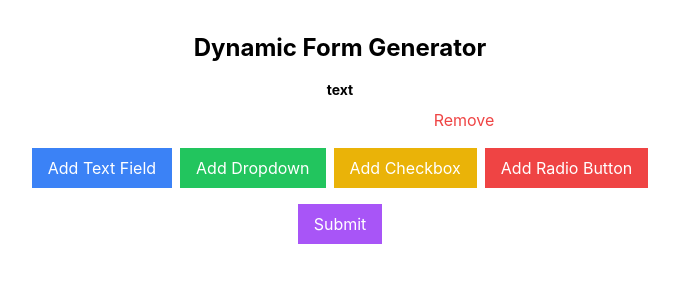
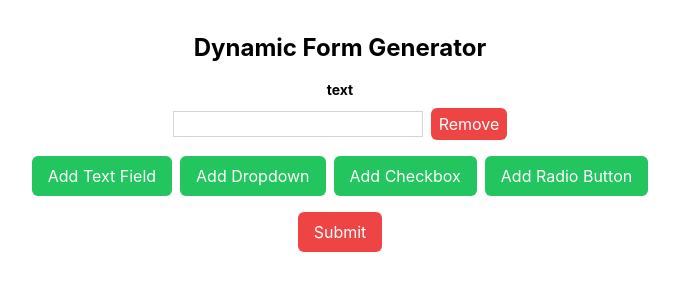
Before and after one commit to SamarthanandKamble/Dynamic-Form-Generator, a React (Create React App) app: page / in a window 1280 px wide. Both pictures are taken after a click on the button "Add Text Field". Shown: the top 300 px of the page, without its empty margins (300-979 px from the left). Built offline with nearby package versions, Linux system fonts and the light colour scheme.

Commit message:
code refactoring

```diff
--- a/src/components/Form.js
+++ b/src/components/Form.js
@@ -42,32 +42,32 @@ const Form = () => {
       ))}
       <div className="mb-4">
         <button
-          className="bg-blue-500 text-white px-4 py-2"
+          className="bg-green-500 text-white px-4 py-2 rounded-md"
           onClick={() => handleAddField("text")}
         >
           Add Text Field
         </button>
         <button
-          className="bg-green-500 text-white px-4 py-2 ml-2"
+          className="bg-green-500 text-white px-4 py-2 ml-2 rounded-md"
           onClick={() => handleAddField("dropdown")}
         >
           Add Dropdown
         </button>
         <button
-          className="bg-yellow-500 text-white px-4 py-2 ml-2"
+          className="bg-green-500 text-white px-4 py-2 ml-2 rounded-md"
           onClick={() => handleAddField("checkbox")}
         >
           Add Checkbox
         </button>
         <button
-          className="bg-red-500 text-white px-4 py-2 ml-2"
+          className="bg-green-500 text-white px-4 py-2 ml-2 rounded-md"
           onClick={() => handleAddField("radio")}
         >
           Add Radio Button
         </button>
       </div>
       <button
-        className="bg-purple-500 text-white px-4 py-2"
+        className="bg-red-500 text-white px-4 py-2 rounded-md"
         onClick={handleSubmit}
       >
         Submit
--- a/src/components/FormField.js
+++ b/src/components/FormField.js
@@ -10,6 +10,7 @@ const FormField = ({ field, onChange, onDelete }) => {
             type="text"
             value={field.value}
             onChange={(e) => onChange(e.target.value)}
+            className="border border-gray-300"
           />
         );
       case "textarea":
@@ -17,6 +18,7 @@ const FormField = ({ field, onChange, onDelete }) => {
           <textarea
             value={field.value}
             onChange={(e) => onChange(e.target.value)}
+            className="border border-gray-300"
           />
         );
       case "dropdown":
@@ -37,6 +39,7 @@ const FormField = ({ field, onChange, onDelete }) => {
           <input
             type="checkbox"
             checked={field.value}
+            className="border border-gray-300"
             onChange={(e) => onChange(e.target.checked)}
           />
         );
@@ -46,6 +49,7 @@ const FormField = ({ field, onChange, onDelete }) => {
             type="radio"
             checked={field.value}
             onChange={(e) => onChange(e.target.checked)}
+            className="border border-gray-300"
           />
         );
       default:
@@ -57,7 +61,11 @@ const FormField = ({ field, onChange, onDelete }) => {
     <div className="mb-4">
       <label className="block text-sm font-bold mb-2">{field.label}</label>
       {renderField()}
-      <button className="text-red-500" onClick={onDelete}>
+
+      <button
+        className="px-2 py-1 ml-2 bg-red-500 text-white rounded-md"
+        onClick={onDelete}
+      >
         Remove
       </button>
     </div>
--- a/src/utils/Redux/formSlice.js
+++ b/src/utils/Redux/formSlice.js
@@ -11,12 +11,8 @@ export const formSlice = createSlice({
     },
     removeField: (state, action) => {
       state.formFields = state.formFields.filter(
-        (field, index) => index !== action.payload
+        (_, index) => index !== action.payload
       );
-    },
-    updateField: (state, action) => {
-      const { index, value } = action.payload;
-      state.formFields[index].value = value;
     },
   },
 });
```
